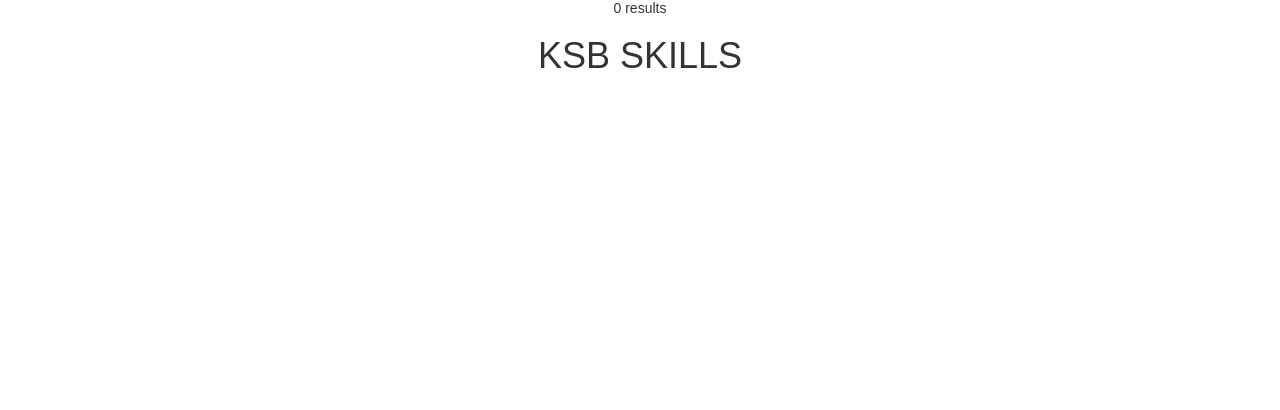
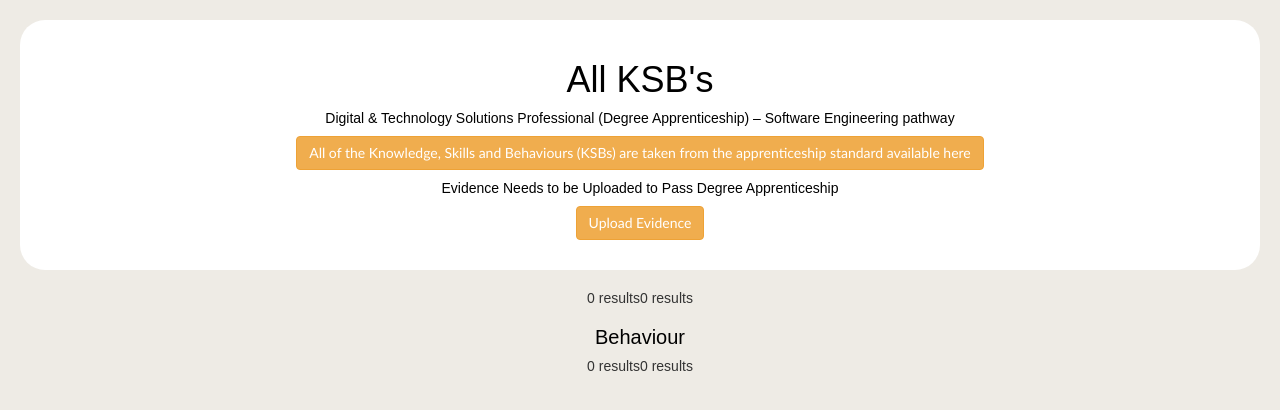
Before and after one commit to tbishop95/CO659, a PHP site: page /ksb.php in a window 1280 px wide. Shown: the top 410 px of the page. Run offline with PHP 8.4, Linux system fonts and the light colour scheme; data that the repository does not hold is empty.

Commit message:
Update ksb.php

```diff
--- a/ksb.php
+++ b/ksb.php
@@ -1,37 +1,160 @@
-<?php
-// Include config file
-require_once "config.php";
-
-
-$sql = "SELECT id, skill FROM ksb";
-$result = $link->query($sql);
-
-
-if ($result->num_rows > 0) {
-  echo "<table><tr><th>ID</th><th>Name</th></tr>";
-  // output data of each row
-  while($row = $result->fetch_assoc()) {
-    echo "<tr><td>".$row["id"]."</td><td>".$row["skill"];
-  }
-  echo "</table>";
-} else {
-  echo "0 results";
-}
-
-$link->close();
- ?>
-
- <!DOCTYPE html>
+<!DOCTYPE html>
  <html lang="en">
  <head>
      <meta charset="UTF-8">
      <title>KSB</title>
      <link rel="stylesheet" href="https://maxcdn.bootstrapcdn.com/bootstrap/3.3.7/css/bootstrap.css">
      <style type="text/css">
-         body{ font: 14px sans-serif; text-align: center; }
+      body
+      {  font: 14px sans-serif;
+        text-align: center;
+         background-color: #eeebe5;
+       }
+         a
+      {
+          font-family: "Trebuchet MS", Arial, Helvetica, sans-serif;
+          font-size: 20px;
+          color: #76949F;
+          text-align: center;
+      }
+      a:hover
+      {
+        color: #b3b3b3;
+      }
+      table {
+  border-collapse: collapse;
+  width: 100%;
+}
+
+th, td {
+  padding: 8px;
+  text-align: left;
+  border-bottom: 1px solid #ddd;
+}
+
+tr:hover {background-color:#f5f5f5;}
+      h2
+      {
+        font-family: sans-serif;
+        font-size: 20px;
+        color: black;
+        text-align: center;
+      }
+      p
+      {
+        font-family: sans-serif;
+        color: #black;
+        text-align: center;
+      }
+h1{
+  font-family: sans-serif;
+
+  text-align: center;
+      }
+      .title1 {
+  background-color: white;
+  color: black;
+  border: 2px white;
+  margin: 20px;
+  padding: 20px;
+  border-radius: 25px;
+}
+.table1 {
+background-color: white;
+color: black;
+border: 2px white;
+margin: 20px;
+padding: 20px;
+border-radius: 25px;
+}
+
      </style>
  </head>
  <body>
-   <h1> KSB SKILLS </h1>
+   <div class="title1">
+   <h1> All KSB's </h1>
+   <p> Digital & Technology Solutions Professional (Degree Apprenticeship) – Software Engineering pathway</p>
+   <p>
+<a href="https://www.instituteforapprenticeships.org/apprenticeship-standards/digital-and-technology-solutions-professional-integrated-degree/" class="btn btn-warning" target="_blank">All of the Knowledge, Skills and
+  Behaviours (KSBs) are taken from the apprenticeship standard available here</a>
+   </p>
+   <p> Evidence Needs to be Uploaded to Pass Degree Apprenticeship
+   </p>
+   <p>
+     <a href="journal.php" class="btn btn-warning"> Upload Evidence</a>
+   </p>
+   </div>
  </body>
  </html>
+ <?php
+ // Include config file
+ require_once "config.php";
+
+
+ $sql = "SELECT * FROM ksb WHERE id LIKE 'S_'";
+ $result = $link->query($sql);
+
+
+ if ($result->num_rows > 0) {
+   echo "<div class='table1'>";
+   echo "<h2>Skill</h2><br><table><tr><th>ID</th><th>Name</th><th>Skill Description</th><th>Evidence</th></tr>";
+   // output data of each row
+   while($row = $result->fetch_assoc()) {
+     echo "<tr><td>".$row["id"]."</td><td>".$row["skill"]."</td><td>".$row["skill_description"]."</td><td>".$row["evidence"]."</td>";
+   }
+   echo "</table><br><h2>Knowledge</h2>";
+ } else {
+   echo "0 results";
+ }
+
+
+
+ $sql = "SELECT * FROM ksb WHERE id BETWEEN 'K1' AND 'K9'";
+ $result = $link->query($sql);
+
+
+ if ($result->num_rows > 0) {
+   echo "<table><tr><th>ID</th><th>Knowledge Description</th><th>Evidence</th></tr>";
+   // output data of each row
+   while($row = $result->fetch_assoc()) {
+     echo "<tr><td>".$row["id"]."</td><td>".$row["skill_description"]."</td><td>".$row["evidence"]."</td>";
+   }
+   echo "</table><br><h2>Behaviour</h2>";
+ } else {
+   echo "0 results<h2>Behaviour</h2>";
+ }
+
+
+ $sql = "SELECT * FROM ksb WHERE id LIKE 'B_'";
+ $result = $link->query($sql);
+
+
+ if ($result->num_rows > 0) {
+   echo "<table><tr><th>ID</th><th>Behaviour Description</th><th>Evidence</th></tr>";
+   // output data of each row
+   while($row = $result->fetch_assoc()) {
+     echo "<tr><td>".$row["id"]."</td><td>".$row["skill_description"]."</td><td>".$row["evidence"]."</td>";
+   }
+   echo "</table><br><h2>Software Engineering</h2>";
+ } else {
+   echo "0 results";
+ }
+
+ $sql = "SELECT * FROM ksb WHERE id BETWEEN 'SE1' AND 'SE9'";
+ $result = $link->query($sql);
+
+
+
+ if ($result->num_rows > 0) {
+   echo "<table><tr><th>ID</th><th>Specialist Description</th><th>Evidence</th></tr>";
+   // output data of each row
+   while($row = $result->fetch_assoc()) {
+     echo "<tr><td>".$row["id"]."</td><td>".$row["skill_description"]."</td><td>".$row["evidence"]."</td>";
+   }
+   echo "</table></div>";
+ } else {
+   echo "0 results";
+ }
+
+ $link->close();
+  ?>
```
